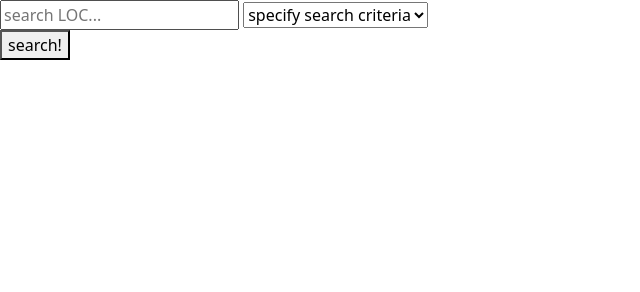
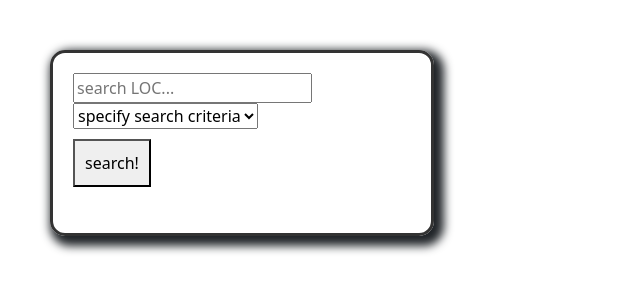
Before and after one commit to dcrlsn/library-of-congress, a plain HTML site: page index.html in a window 1280 px wide. Shown: the whole page, without its empty margins (0-640 px from the left). Drawn offline with nearby package versions, Linux system fonts and the light colour scheme.

Commit message:
css changes

```diff
--- /dev/null
+++ b/assets/css/reset.css
@@ -0,0 +1,48 @@
+/* http://meyerweb.com/eric/tools/css/reset/
+   v2.0 | 20110126
+   License: none (public domain)
+*/
+
+html, body, div, span, applet, object, iframe,
+h1, h2, h3, h4, h5, h6, p, blockquote, pre,
+a, abbr, acronym, address, big, cite, code,
+del, dfn, em, img, ins, kbd, q, s, samp,
+small, strike, strong, sub, sup, tt, var,
+b, u, i, center,
+dl, dt, dd, ol, ul, li,
+fieldset, form, label, legend,
+table, caption, tbody, tfoot, thead, tr, th, td,
+article, aside, canvas, details, embed,
+figure, figcaption, footer, header, hgroup,
+menu, nav, output, ruby, section, summary,
+time, mark, audio, video {
+	margin: 0;
+	padding: 0;
+	border: 0;
+	font-size: 100%;
+	font: inherit;
+	vertical-align: baseline;
+}
+/* HTML5 display-role reset for older browsers */
+article, aside, details, figcaption, figure,
+footer, header, hgroup, menu, nav, section {
+	display: block;
+}
+body {
+	line-height: 1;
+}
+ol, ul {
+	list-style: none;
+}
+blockquote, q {
+	quotes: none;
+}
+blockquote:before, blockquote:after,
+q:before, q:after {
+	content: '';
+	content: none;
+}
+table {
+	border-collapse: collapse;
+	border-spacing: 0;
+}
--- a/assets/css/style.css
+++ b/assets/css/style.css
@@ -1,5 +1,22 @@
 body {
+    display: flex;
+    width: 30%;
+    padding: 20px 20px;
+    margin: 50px 50px;
     display: inline-block;
+    border: 3px solid #333;
+    border-radius: 15px;
+    box-shadow: 5px 5px 10px 5px;
+    flex: 0 0 auto;
     align-items: center;
     justify-content: center;
 }
+
+button {
+    padding: 10px 10px;
+    margin: 10px 0px;
+}
+
+p, h1 {
+    display: hidden;
+}
```
